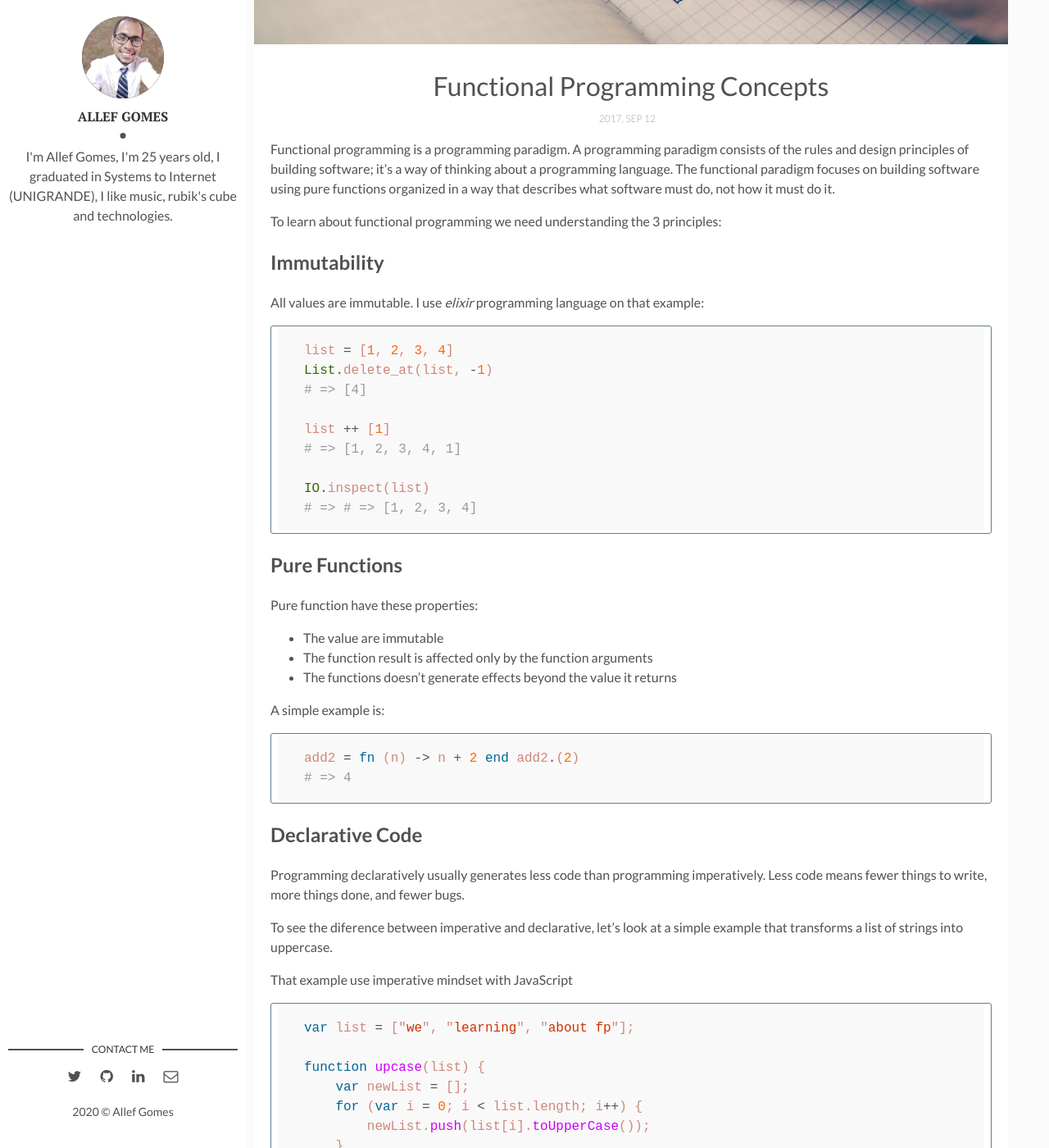
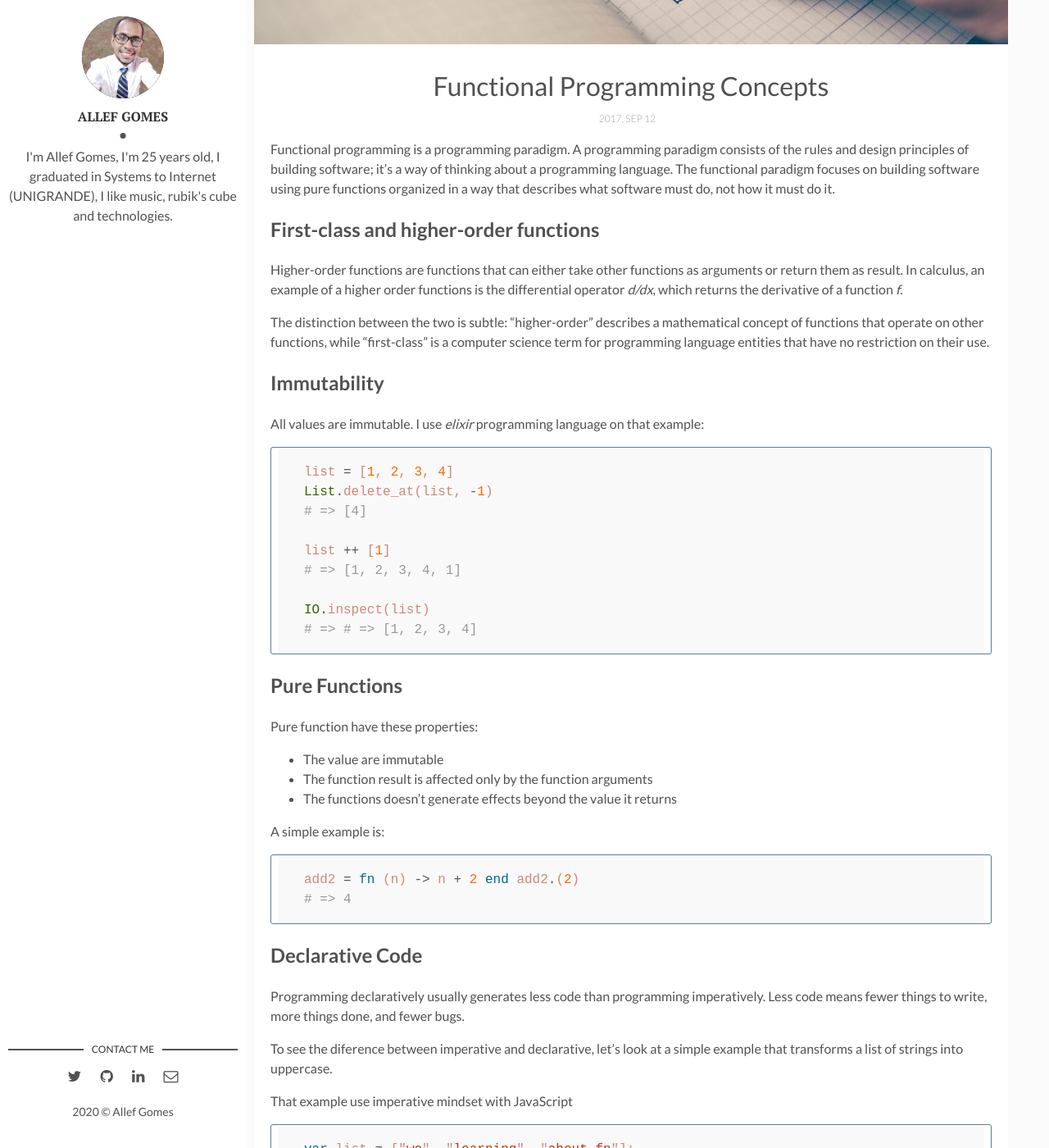
Before and after one commit to allefgomes/til, a Jekyll site: the page built from _posts/2020-04-29-the_basic_concepts.markdown, in a window 1280 px wide and 1400 px high, scrolled down 466 px. Shown: the whole window at 82% size. Built offline with Jekyll 4.4.1, drawn with Linux system fonts in a browser that asks for light colours; comment, search, counter and statistics services are not loaded; some of the changed text lies outside the part shown.

Commit message:
add more one concept about fp

````diff
--- a/_posts/2017-09-13-the_basic_concepts.markdown
+++ b/_posts/2020-04-29-the_basic_concepts.markdown
@@ -7,10 +7,13 @@ img: software.jpg # Add image post (optional)
 tags: [Til, Functional Programming, Software] # add tag
 ---
 
-
 Functional programming is a programming paradigm. A programming paradigm consists of the rules and design principles of building software; it’s a way of thinking about a programming language. The functional paradigm focuses on building software using pure functions organized in a way that describes what software must do, not how it must do it.
 
-To learn about functional programming we need understanding the 3 principles:
+## First-class and higher-order functions
+
+Higher-order functions are functions that can either take other functions as arguments or return them as result. In calculus, an example of a higher order functions is the differential operator  _d/dx_, which returns the derivative of a function _f_.
+
+The distinction between the two is subtle: "higher-order" describes a mathematical concept of functions that operate on other functions, while "first-class" is a computer science term for programming language entities that have no restriction on their use.
 
 ## Immutability
 
@@ -74,4 +77,3 @@ end
 
 StringList.upcase(["we", "learning", "about fp"])
 # => ["WE", "LEARNING", "ABOUT FP"]
-```
````
